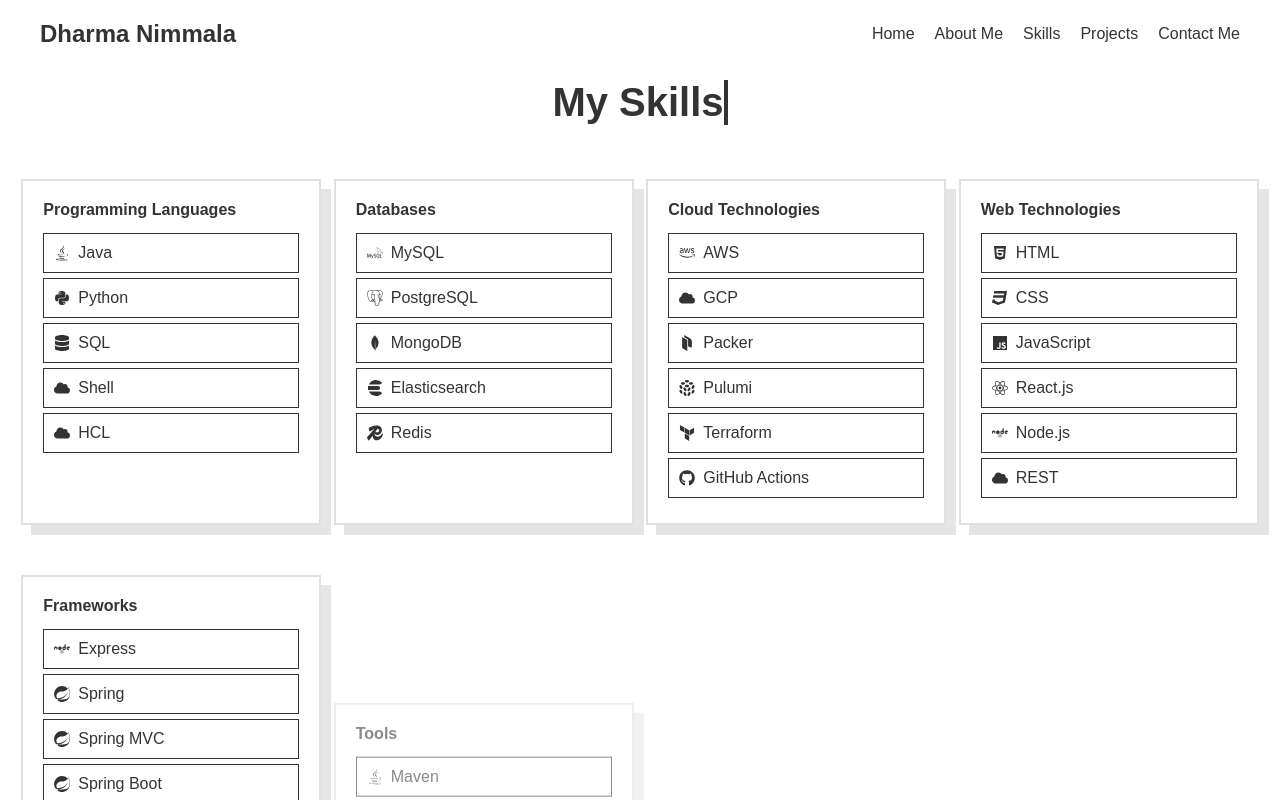
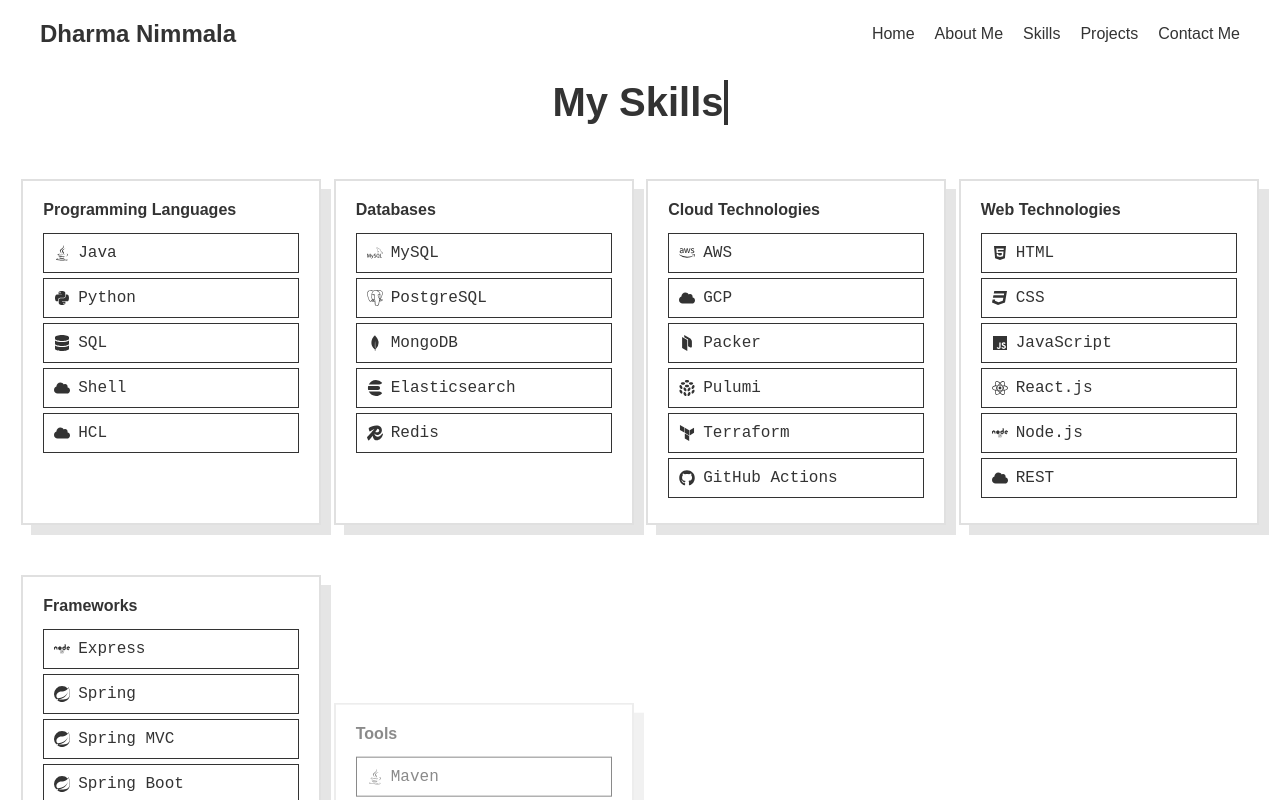
Before and after one commit to NimmalaD/portfoio, a React (Create React App) app: page / in a window 1280 px wide. Both pictures are taken after a click on the item "Skills". Shown: the top 800 px of the page. Built offline with nearby package versions, Linux system fonts and the light colour scheme.

Commit message:
changing font

```diff
--- a/src/components/Projects/Projects.css
+++ b/src/components/Projects/Projects.css
@@ -101,7 +101,7 @@
   margin-top: 20px;
 }
 .project-section li {
-  font-family: 'Roboto', sans-serif;
+  font-family: 'Courier New', Courier, monospace;
   margin: 5px 0;
   display: flex;
   align-items: center;
--- a/src/components/Skills/Skills.css
+++ b/src/components/Skills/Skills.css
@@ -93,6 +93,7 @@
   }
 
   .skill-section li {
+    font-family: 'Courier New', Courier, monospace;
     margin: 5px 0;
     padding: 10px;
     border: 1px solid #333;
```
